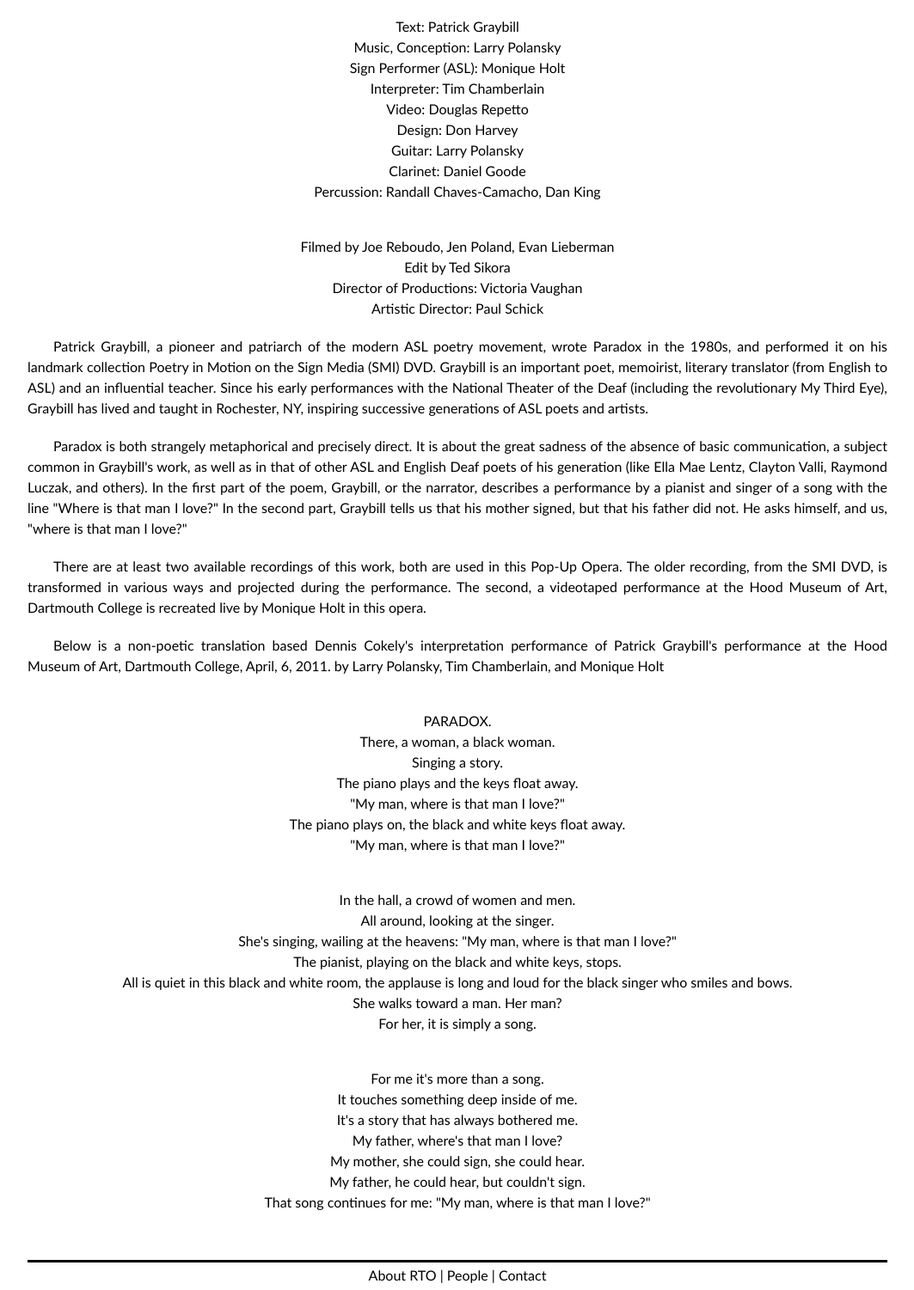
After one commit to baroquebloke/RTO, a Flask app: page /paradox in a window 1280 px wide. The commit adds this page. Shown: the part 704-2205 px from the top of the page at 86% size, without its empty margins (108-1171 px from the left). Run offline with Flask 2, Linux system fonts and the light colour scheme.

Commit message:
adding pages for embedded video

```diff
--- a/static/style.css
+++ b/static/style.css
@@ -183,6 +183,11 @@ menu #nav a:hover {
 	color: green;
 	text-decoration: none;
 }
+.page-content ul {
+	display: inline-block;
+	width: 100%;
+	text-align: center;
+}
 .page-content p {
 	text-indent: 30px;
 	padding-bottom: 20px;
@@ -211,6 +216,13 @@ menu #nav a:hover {
 .slick-slider figure {
 	max-width: 1000px;
 	position: relative;
+}
+.slides a {
+	text-decoration: none;
+	color: black;
+}
+.slides a:hover {
+	color: green;
 }
 .slick-nav-cust {
 	position: relative;
@@ -268,6 +280,23 @@ menu #nav a:hover {
 	float: left;
 }
 
+.videoWrapper{
+	position: relative;
+	padding-bottom: 56.25%; /* 16:9 */
+	padding-top: 25px;
+	height: 0;
+}
+.videoWrapper iframe {
+	position: absolute;
+	top: 0;
+	left: 0;
+	width: 100%;
+	height: 100%;
+}
+
+.centered-text {
+	text-align: center;
+}
 
 footer {
 	width: 100%;
@@ -296,7 +325,8 @@ footer a:hover {
 }
 /*###############################################################*/
 @media screen and (max-width: 568px) {
-	.page-content { max-width: 100%; }
+	.page-content { max-width: 100%;
+									text-align: center; }
 	.press p { text-align: center;
 						 padding: 10px; }
 	#bio-pic { padding: 0;
--- a/templates/layouts/base.html
+++ b/templates/layouts/base.html
@@ -92,6 +92,12 @@
 				{% endblock %}
 				{% block people %}
 				{% endblock %}
+				{% block contact %}
+				{% endblock %}
+				{% block paradox %}
+				{% endblock %}
+				{% block lma %}
+				{% endblock %}
 			</div>
 		</div>
 		<footer>
@@ -103,7 +109,7 @@
 					<a href="/people">People</a>
 				</li>
 				<li>
-					<a href="/donate">Contact</a>
+					<a href="/contact">Contact</a>
 				</li>
 			</ul>
 		</footer>
--- a/templates/pages/donate.html
+++ b/templates/pages/contact.html
@@ -1,4 +1,5 @@
 {% extends "/layouts/base.html" %}
 
-{% block donate %}
+{% block contact %}
+test
 {% endblock %}
--- a/templates/pages/index.html
+++ b/templates/pages/index.html
@@ -36,7 +36,7 @@
 			<figure>
 				<img src="/static/slides/paradox.png"/>
 				<figcaption>
-					<h1>Paradox</h1>
+					<h1><a href="/paradox">Paradox</a></h1>
 					<p>
 						An American Sign Language opera composed by Larry Polansky to a text by
 						Patrick Graybill, performed by Monique Holt with interpretation by Tim
@@ -62,7 +62,7 @@
 			<figure>
 				<img src="/static/slides/LMA_photo_1.jpg"/>
 				<figcaption>
-					<h1>Leave Me Alone!</h1>
+					<h1><a href="/lma">Leave Me Alone!</a></h1>
 					<p>An avant garde jazz opera written by Dan Plonsey to a libretto by
 						Harvey Pekar.
 					</p>
--- /dev/null
+++ b/templates/pages/paradox.html
@@ -0,0 +1,165 @@
+{% extends "layouts/base.html" %}
+
+{% block paradox %}
+<div class="videoWrapper">
+	<iframe width="560" height="315" src="https://www.youtube.com/embed/JdSfTv3PlaY"
+		frameborder="0" allowfullscreen></iframe>
+</div>
+<p>
+	<ul>
+		<li>
+			Text: Patrick Graybill
+		</li>
+		<li>
+			Music, Conception: Larry Polansky
+		</li>
+		<li>
+			Sign Performer (ASL): Monique Holt
+		</li>
+		<li>
+			Interpreter: Tim Chamberlain
+		</li>
+		<li>
+			Video: Douglas Repetto
+		</li>
+		<li>
+			Design: Don Harvey
+		</li>
+		<li>
+			Guitar: Larry Polansky
+		</li>
+		<li>
+			Clarinet: Daniel Goode
+		</li>
+		<li>
+			Percussion: Randall Chaves-Camacho, Dan King
+		</li>
+	</ul>
+</p>
+<p>
+	<ul>
+		<li>
+			Filmed by Joe Reboudo, Jen Poland, Evan Lieberman
+		</Li>
+		<li>
+			Edit by Ted Sikora
+		</li>
+		<li>
+			Director of Productions: Victoria Vaughan
+		</li>
+		<li>
+			Artistic Director: Paul Schick
+		</li>
+	</ul>
+</p>
+<p>
+	Patrick Graybill, a pioneer and patriarch of the modern ASL poetry movement,
+	wrote Paradox in the 1980s, and performed it on his landmark collection Poetry
+	in Motion on the Sign Media (SMI) DVD. Graybill is an important poet, memoirist,
+	literary translator (from English to ASL) and an influential teacher. Since his
+	early performances with the National Theater of the Deaf (including the
+	revolutionary My Third Eye), Graybill has lived and taught in Rochester, NY,
+	inspiring successive generations of ASL poets and artists.
+</p>
+<p>
+	Paradox is both strangely metaphorical and precisely direct. It is about the
+	great sadness of the absence of basic communication, a subject common in
+	Graybill's work, as well as in that of other ASL and English Deaf poets of his
+	generation (like Ella Mae Lentz, Clayton Valli, Raymond Luczak, and others). In
+	the first part of the poem, Graybill, or the narrator, describes a performance
+	by a pianist and singer of a song with the line "Where is that man I love?" In
+	the second part, Graybill tells us that his mother signed, but that his father
+	did not. He asks himself, and us, "where is that man I love?"
+</p>
+<p>
+	There are at least two available recordings of this work, both are used in this
+	Pop-Up Opera. The older recording, from the SMI DVD, is transformed in various
+	ways and projected during the performance. The second, a videotaped performance
+	at the Hood Museum of Art, Dartmouth College is recreated live by Monique Holt
+	in this opera.
+</p>
+<p>
+	Below is a non-poetic translation based Dennis Cokely's interpretation
+	performance of Patrick Graybill's performance at the Hood Museum of Art,
+	Dartmouth College, April, 6, 2011.
+	by Larry Polansky, Tim Chamberlain, and Monique Holt
+</p>
+<p>
+	<h1 class="centered-text">
+		PARADOX.
+	</h1>
+	<ul>
+		<li>
+			There, a woman, a black woman.
+		</li>
+		<li>
+			Singing a story.
+		</li>
+		<li>
+			The piano plays and the keys float away.
+		</li>
+		<li>
+			"My man, where is that man I love?"
+		</li>
+		<li>
+			The piano plays on, the black and white keys float away.
+		</li>
+		<li>
+			"My man, where is that man I love?"
+		</li>
+	</ul>
+</p>
+
+<p>
+	<ul>
+		<li>
+			In the hall, a crowd of women and men.
+		</li>
+		<li>
+			All around, looking at the singer.
+		</li>
+		<li>
+			She's singing, wailing at the heavens: "My man, where is that man I love?"
+		</li>
+		<li>
+			The pianist, playing on the black and white keys, stops.
+		</li>
+		<li>
+			All is quiet in this black and white room, the applause is long and loud for
+			the black singer who smiles and bows.
+		</li>
+		<li>
+			She walks toward a man. Her man?
+		</li>
+		<li>
+			For her, it is simply a song.
+		</li>
+	</ul>
+</p>
+
+<p>
+	<ul>
+		<li>
+			For me it's more than a song.
+		</li>
+		<li>
+			It touches something deep inside of me.
+		</li>
+		<li>
+			It's a story that has always bothered me.
+		</li>
+		<li>
+			My father, where's that man I love?
+		</li>
+		<li>
+			My mother, she could sign, she could hear.
+		</li>
+		<li>
+			My father, he could hear, but couldn't sign.
+		</li>
+		<li>
+			That song continues for me: "My man, where is that man I love?"
+		</li>
+	</ul>
+</p>
+{% endblock %}
```
Also changed, not shown: templates/pages/lma.html (added, +15 -0 lines), templates/pages/test.html (deleted, +0 -7 lines).
